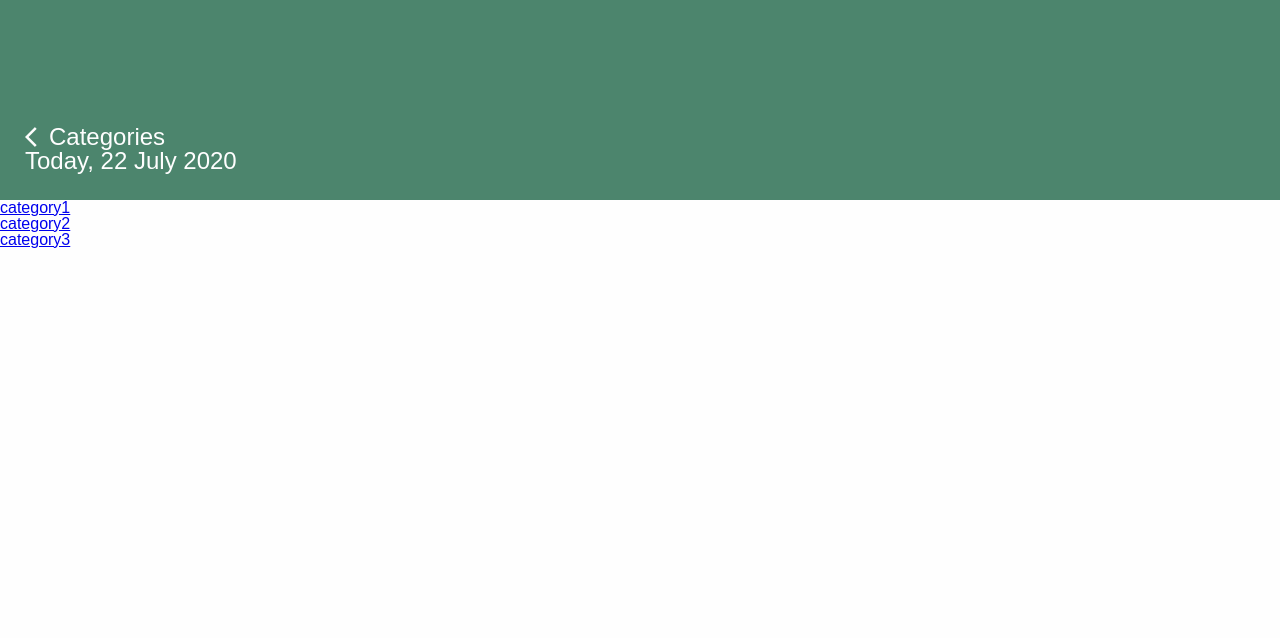
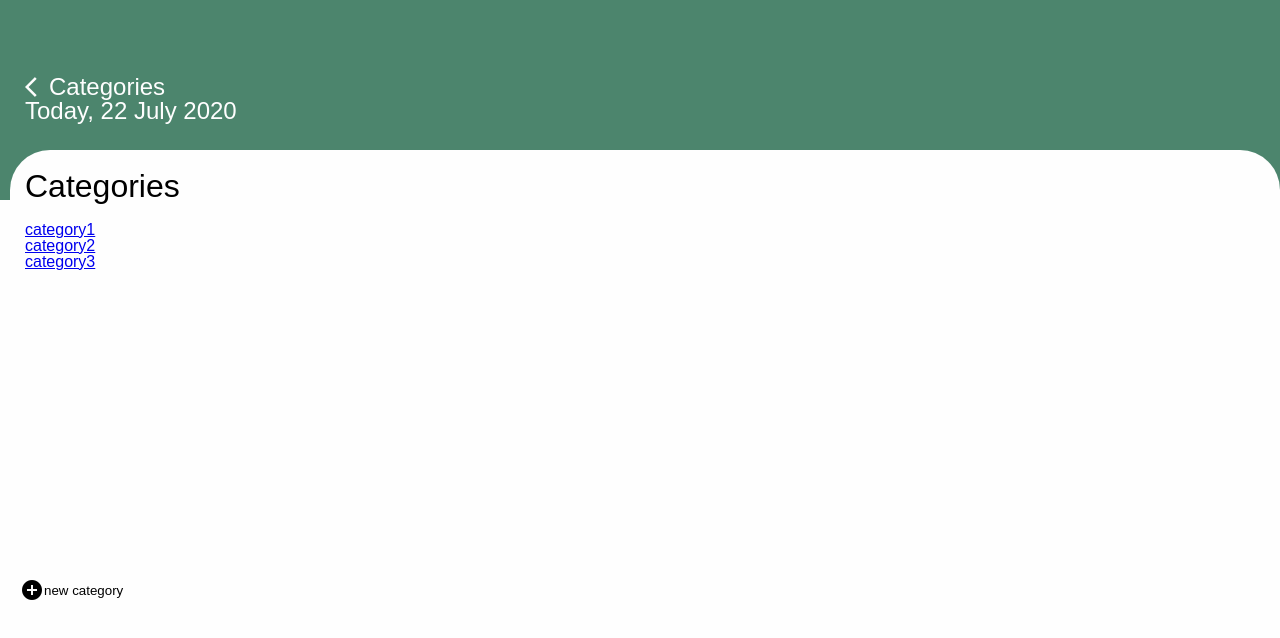
Before and after one commit to MrKnb/react-todo-app, a React (Create React App) app: page / in a window 1280 px wide. Shown: the top 638 px of the page. Built offline with nearby package versions, Linux system fonts and the light colour scheme; a web font is replaced by a local one.

Commit message:
style div container and add button to respected components

```diff
--- a/src/App.css
+++ b/src/App.css
@@ -1,3 +1,20 @@
 .App {
   font-family: 'Muli', sans-serif;
 }
+
+.container {
+  background-color: var(--white);
+  position: absolute;
+  top: 150px;
+  right: 0;
+  left: 10px;
+  border-top-left-radius: 40px;
+  border-top-right-radius: 40px;
+  overflow: hidden;
+}
+
+.component-container {
+  height: 54vh;
+  padding: 15px 25px 15px 15px;
+  overflow: auto;
+}
--- a/src/App.js
+++ b/src/App.js
@@ -13,10 +13,12 @@ function App() {
     <div className="App">
       <Header />
       <div className="container">
-        <Switch>
-          <Route path="/" exact component={Categories} />
-          <Route path="/category/:id" component={Category} />
-        </Switch>
+        <div className="component-container">
+          <Switch>
+            <Route path="/" exact component={Categories} />
+            <Route path="/category/:id" component={Category} />
+          </Switch>
+        </div>
       </div>
     </div>
   );
--- a/src/components/addButton/index.js
+++ b/src/components/addButton/index.js
@@ -2,11 +2,11 @@ import React from 'react';
 
 import Styles from './index.module.css';
 
-function AddButton() {
+function AddButton(props) {
   return (
     <button className={Styles.addButton}>
       <i className="material-icons">add_circle</i>
-      <p>new category</p>
+      <p>{props.text}</p>
     </button>
   );
 }
--- a/src/components/categories/index.js
+++ b/src/components/categories/index.js
@@ -1,5 +1,7 @@
 import React, { useState } from 'react';
 import { Link } from 'react-router-dom';
+import AddNew from '../addButton';
+import Styles from './index.module.css';
 
 const data = [
   {
@@ -24,11 +26,15 @@ function Categories() {
 
   return (
     <div>
+      <h1 className={Styles.categoryHeading}>Categories</h1>
       {categories.map((category) => (
         <h1 key={category.id}>
           <Link to={`/category/${category.id}`}>{category.title}</Link>
         </h1>
       ))}
+      <div className={Styles.addButton}>
+        <AddNew text="new category" />
+      </div>
     </div>
   );
 }
--- /dev/null
+++ b/src/components/categories/index.module.css
@@ -0,0 +1,11 @@
+.categoryHeading {
+  font-size: 2rem;
+  margin-top: 5px;
+  margin-bottom: 20px;
+}
+
+.addButton {
+  position: absolute;
+  bottom: 10px;
+  left: 10px;
+}
--- a/src/components/category/index.js
+++ b/src/components/category/index.js
@@ -2,6 +2,7 @@ import React, { useState } from 'react';
 
 import Todo from '../todo';
 import AddNew from '../addButton';
+import Styles from './index.module.css';
 
 const data = [
   {
@@ -37,13 +38,16 @@ function Category({ match }) {
   )[0];
   return (
     <div>
-      <p>{matchedCategory.title}</p>
+      <h1 className={Styles.categoryName}>{matchedCategory.title}</h1>
       <ul>
         {matchedCategory.todos.map((todo, index) => {
           console.log(index);
           return <Todo key={index} title={todo.title} />;
         })}
       </ul>
+      <div className={Styles.addButton}>
+        <AddNew text="new todo" />
+      </div>
     </div>
   );
 }
--- /dev/null
+++ b/src/components/category/index.module.css
@@ -0,0 +1,11 @@
+.categoryName {
+  font-size: 2rem;
+  margin-top: 5px;
+  margin-bottom: 20px;
+}
+
+.addButton {
+  position: absolute;
+  bottom: 10px;
+  left: 10px;
+}
--- a/src/components/header/index.module.css
+++ b/src/components/header/index.module.css
@@ -7,7 +7,7 @@
   flex-direction: column;
   color: var(--white);
   font-size: 1.5rem;
-  padding-top: 100px;
+  padding-top: 50px;
   /* font-family: Muli; */
 }
 
--- a/src/components/todo/index.js
+++ b/src/components/todo/index.js
@@ -1,5 +1,6 @@
 import React, { useState } from 'react';
 
+import AddNew from '../addButton';
 import Styles from './index.module.css';
 
 function Todo(props) {
```
